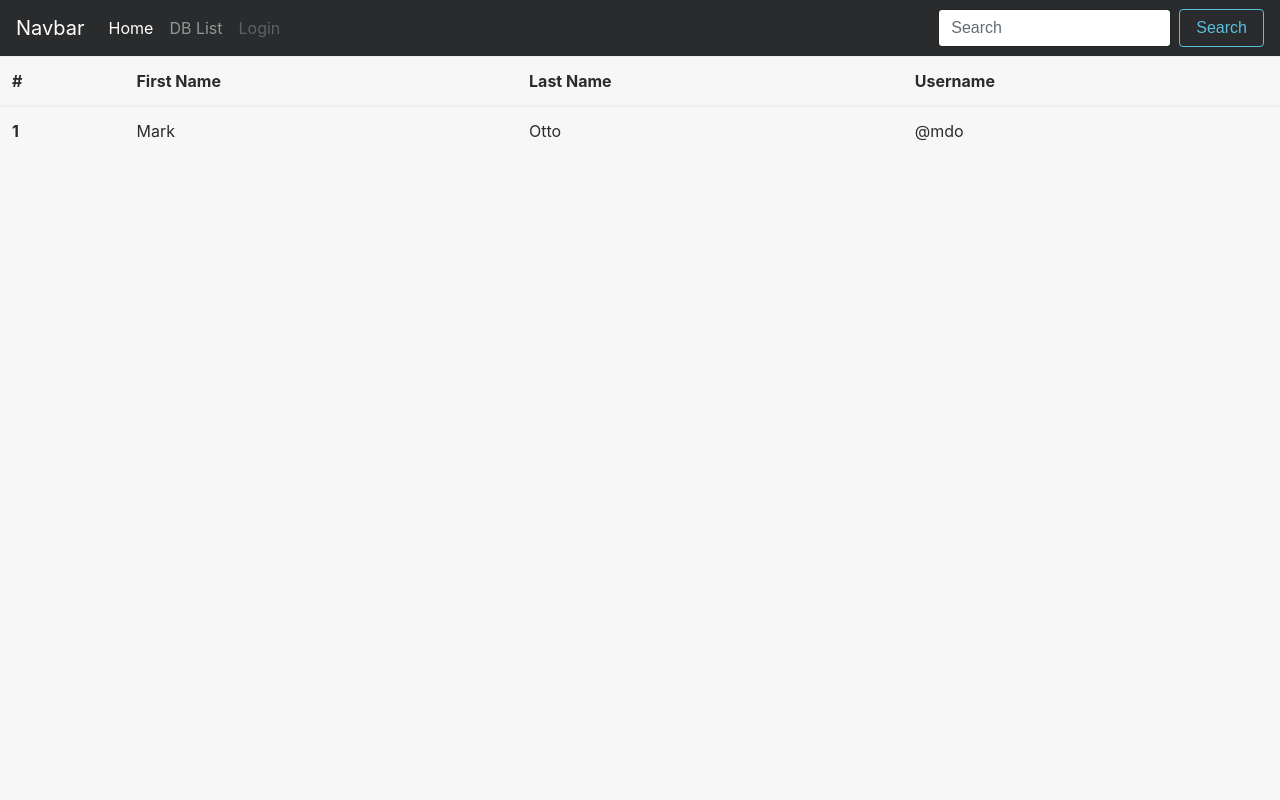
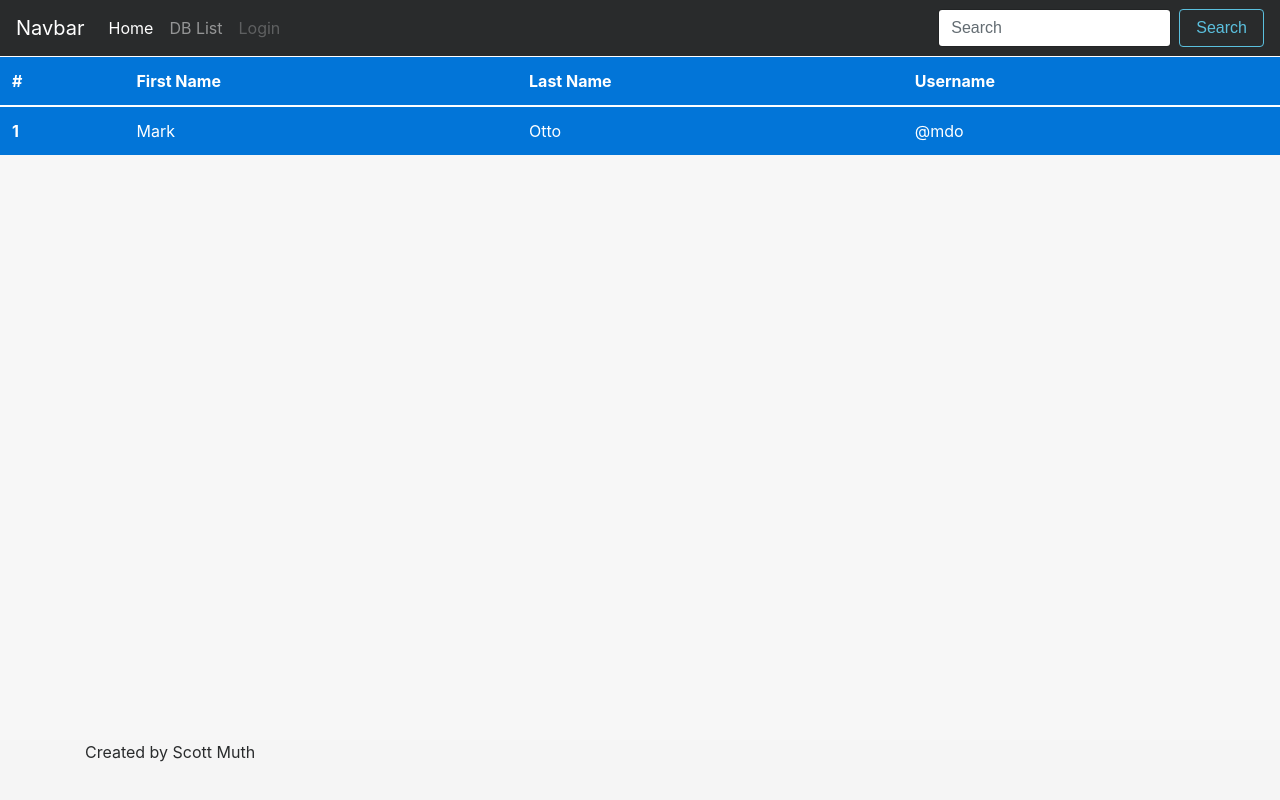
Before and after one commit to scottdotm/scottdotm, a PHP site: page /TableList.php in a window 1280 px wide. Run offline with PHP 8.4, Linux system fonts and the light colour scheme; some libraries are stand-ins or nearby versions.

Commit message:
5/1/2017

```diff
--- a/final_project/Assets/CSS/customCSS.css
+++ b/final_project/Assets/CSS/customCSS.css
@@ -2,3 +2,22 @@
     Created on : May 1, 2017, 2:19:15 PM
     Author     : Scott Muth <scottdotm.com>
 */
+
+/* Sticky footer styles
+-------------------------------------------------- */
+html {
+  position: relative;
+  min-height: 100%;
+}
+body {
+  /* Margin bottom by footer height */
+  margin-bottom: 60px;
+}
+.footer {
+  position: absolute;
+  bottom: 0;
+  width: 100%;
+  /* Set the fixed height of the footer here */
+  height: 60px;
+  background-color: #f5f5f5;
+}
--- a/final_project/Includes/Footer.html.php
+++ b/final_project/Includes/Footer.html.php
@@ -5,7 +5,12 @@
  * @author Scott Muth <scottdotm.com>
  */
 -->
+<footer class="footer">
+     <div class="container">
+          Created by Scott Muth
+     </div>
+</footer>
 <script src="https://code.jquery.com/jquery-3.1.1.slim.min.js" integrity="sha384-A7FZj7v+d/sdmMqp/nOQwliLvUsJfDHW+k9Omg/a/EheAdgtzNs3hpfag6Ed950n" crossorigin="anonymous"></script>
 <script src="https://cdnjs.cloudflare.com/ajax/libs/tether/1.4.0/js/tether.min.js" integrity="sha384-DztdAPBWPRXSA/3eYEEUWrWCy7G5KFbe8fFjk5JAIxUYHKkDx6Qin1DkWx51bBrb" crossorigin="anonymous"></script>
 <script src="https://maxcdn.bootstrapcdn.com/bootstrap/4.0.0-alpha.6/js/bootstrap.min.js" integrity="sha384-vBWWzlZJ8ea9aCX4pEW3rVHjgjt7zpkNpZk+02D9phzyeVkE+jo0ieGizqPLForn" crossorigin="anonymous"></script>
-<script src="Assets/customJavaScript.js" type="text/javascript"></script>
+<script src="../Assets/JS/customJavaScript.js" type="text/javascript"></script>
--- a/final_project/Includes/Header.html.php
+++ b/final_project/Includes/Header.html.php
@@ -7,10 +7,10 @@
 -->
 <head>
      <meta charset="utf-8">
-     <meta name="keywords" content="Zinc,Inc,ZincIncPlating,Plating,Slinger">
-     <meta name="description" content="Zinc Inc. Plating">
+     <meta name="keywords" content="">
+     <meta name="description" content="">
      <meta name="author" content="Scott Muth">
      <link rel="stylesheet" href="https://maxcdn.bootstrapcdn.com/bootstrap/4.0.0-alpha.6/css/bootstrap.min.css" integrity="sha384-rwoIResjU2yc3z8GV/NPeZWAv56rSmLldC3R/AZzGRnGxQQKnKkoFVhFQhNUwEyJ" crossorigin="anonymous">
-     <link href="Assets/customCSS.css" rel="stylesheet" type="text/css"/>
+     <link href="../Assets/CSS/customCSS.css" rel="stylesheet" type="text/css"/>
      <title><?= $title ?></title>
 </head>
--- a/final_project/TableList.php
+++ b/final_project/TableList.php
@@ -33,7 +33,7 @@
           <?php
           require('Includes/Navbar.html.php');
           ?>
-          <table class="table table-hover">
+          <table class="table table-hover table-inverse bg-primary">
                <thead>
                     <tr>
                          <th>#</th>
```
